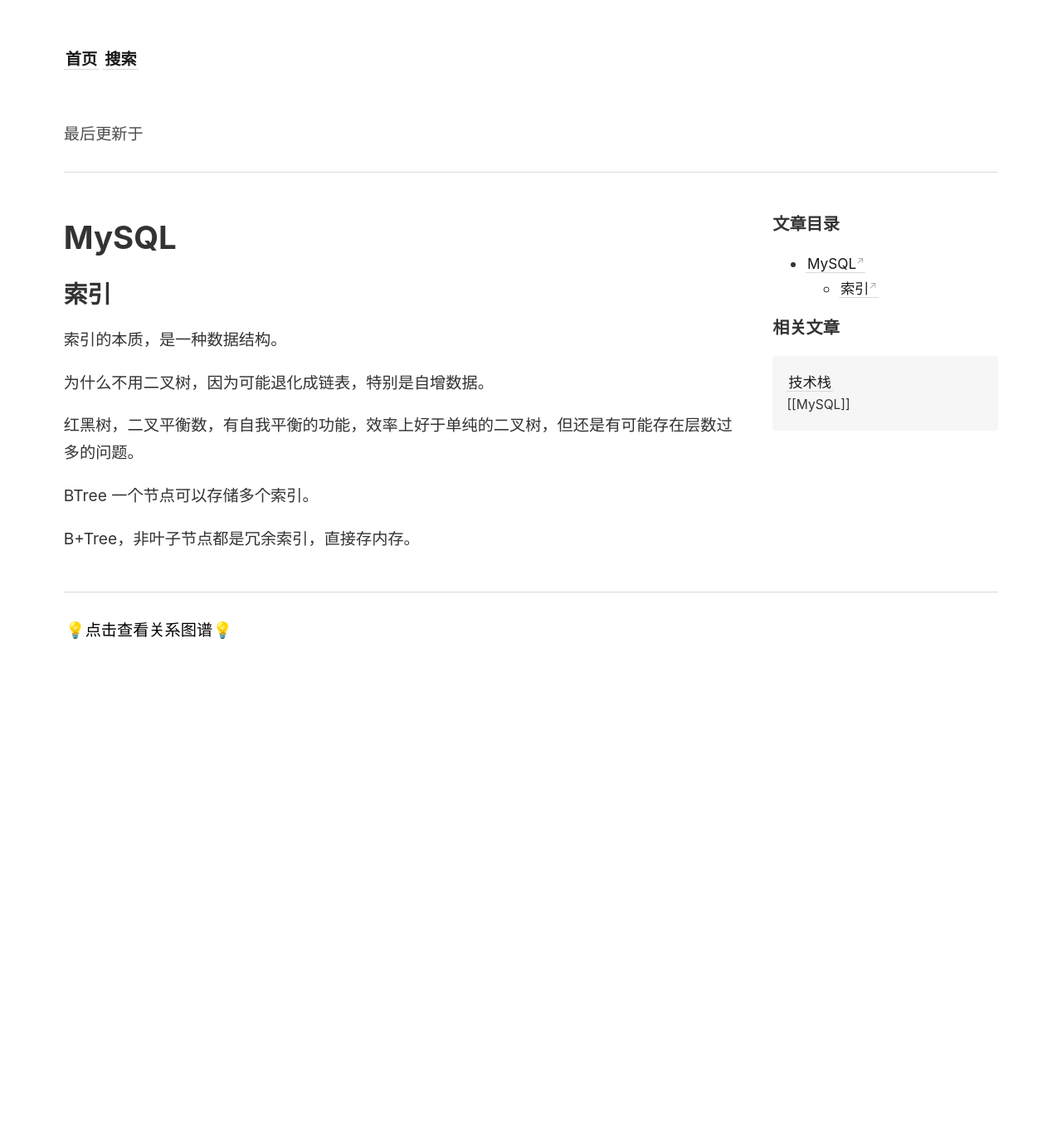
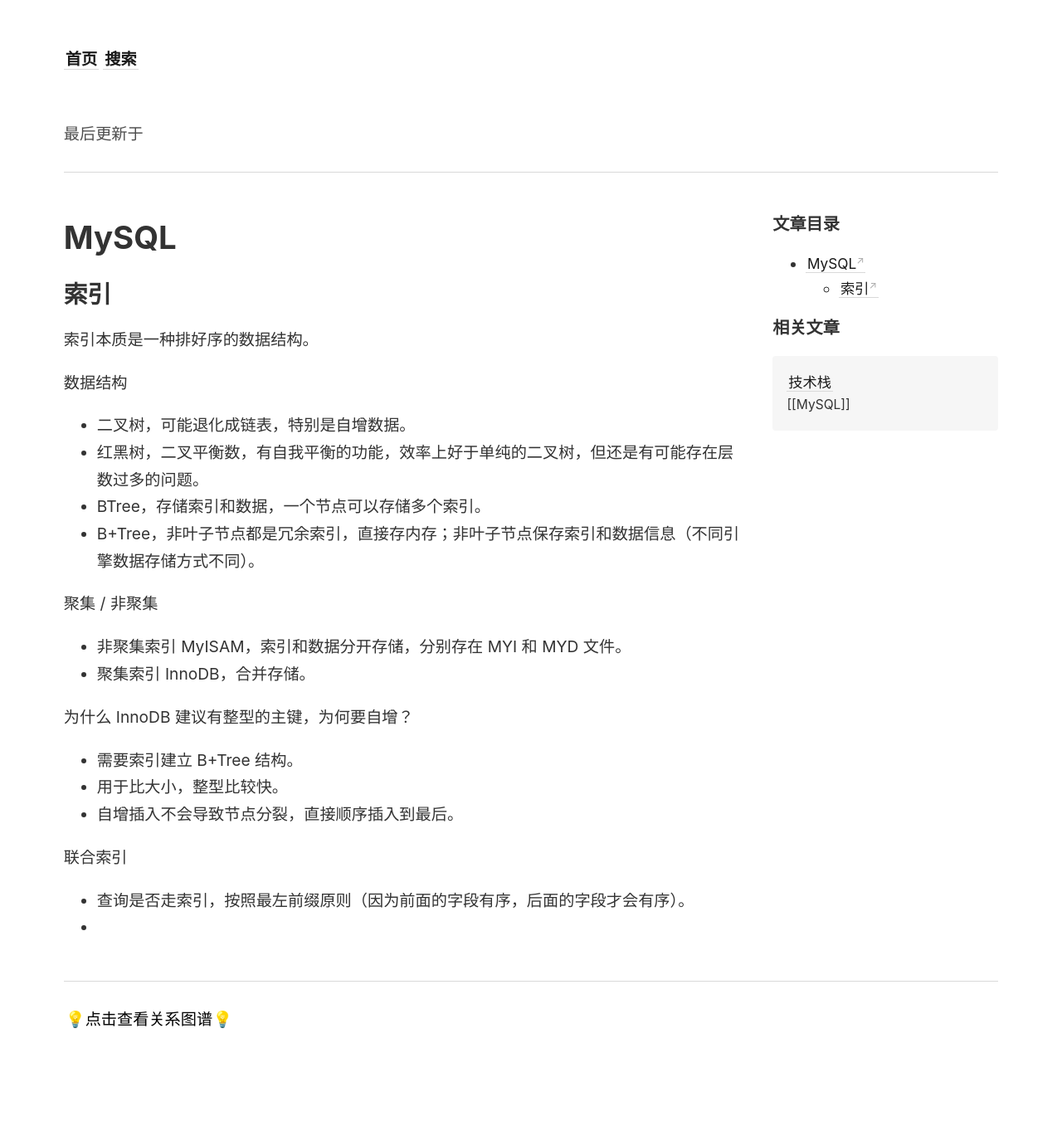
Before and after one commit to wingowen/digital-garden-jekyll, a Jekyll site: the page built from _notes/MySQL.md, in a window 1280 px wide. Shown: the whole page at 83% size. Built offline with Jekyll 4.4.1, drawn with Linux system fonts in a browser that asks for light colours; before the commit the page ends 900 px from its top, so only the background shows below that.

Commit message:
vault backup: 2025-03-20 21:19:11

```diff
--- a/_notes/MySQL.md
+++ b/_notes/MySQL.md
@@ -2,12 +2,23 @@
 
 ## 索引
 
-索引的本质，是一种数据结构。
+索引本质是一种排好序的数据结构。
 
-为什么不用二叉树，因为可能退化成链表，特别是自增数据。
+数据结构
+- 二叉树，可能退化成链表，特别是自增数据。
+- 红黑树，二叉平衡数，有自我平衡的功能，效率上好于单纯的二叉树，但还是有可能存在层数过多的问题。
+- BTree，存储索引和数据，一个节点可以存储多个索引。
+- B+Tree，非叶子节点都是冗余索引，直接存内存；非叶子节点保存索引和数据信息（不同引擎数据存储方式不同）。
 
-红黑树，二叉平衡数，有自我平衡的功能，效率上好于单纯的二叉树，但还是有可能存在层数过多的问题。
+聚集 / 非聚集
+- 非聚集索引 MyISAM，索引和数据分开存储，分别存在 MYI 和 MYD 文件。
+- 聚集索引 InnoDB，合并存储。
 
-BTree 一个节点可以存储多个索引。
+为什么 InnoDB 建议有整型的主键，为何要自增？
+- 需要索引建立 B+Tree 结构。
+- 用于比大小，整型比较快。
+- 自增插入不会导致节点分裂，直接顺序插入到最后。
 
-B+Tree，非叶子节点都是冗余索引，直接存内存。
+联合索引
+- 查询是否走索引，按照最左前缀原则（因为前面的字段有序，后面的字段才会有序）。
+-
```
